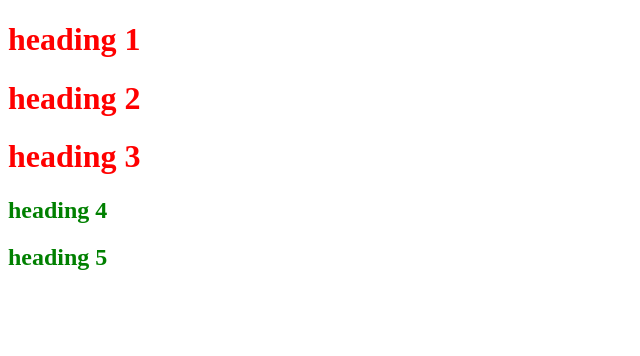
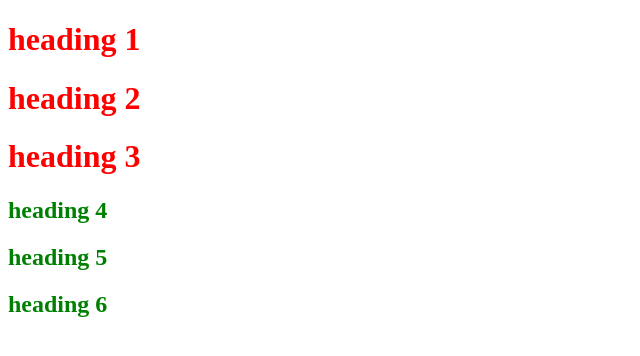
Before and after one commit to sainiii740/learn-git-1, a plain HTML site: page index.html in a window 1280 px wide. Shown: the whole page, without its empty margins (0-640 px from the left). Drawn offline with Linux system fonts and the light colour scheme.

Commit message:
index.html

```diff
--- a/index.html
+++ b/index.html
@@ -13,7 +13,9 @@
     <h1>heading 3</h1>
     <h2>heading 4</h2>
     <h2>heading 5</h2>
+    <h2>heading 6</h2>
 </body>
+
 </html>
 
 <!-- git config  --global user.name  "himanshu kumar" -->
```
